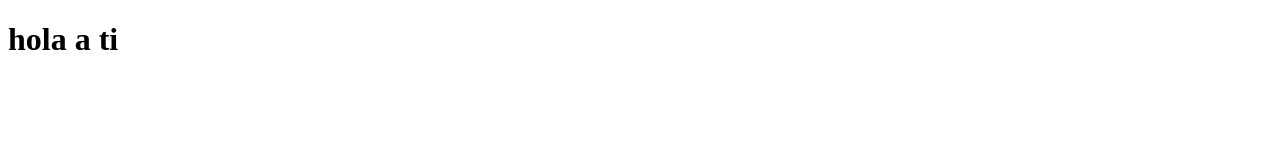
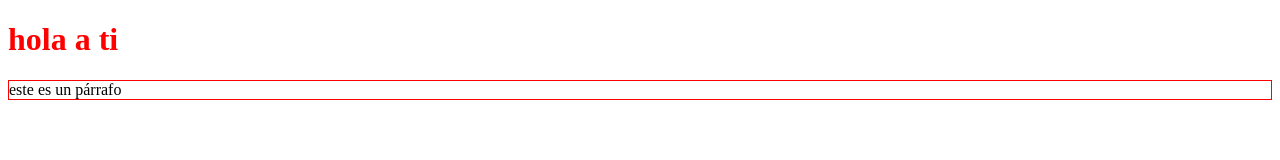
Before and after one commit to omartsc/mygitproj, a plain HTML site: page index.html in a window 1280 px wide. Drawn offline with Linux system fonts and the light colour scheme.

Commit message:
añadir estilos css y linkearla al index

```diff
--- /dev/null
+++ b/css/style.css
@@ -0,0 +1,7 @@
+h1 {
+	color: red;
+}
+
+p {
+	border: 1px solid red;
+}
--- a/index.html
+++ b/index.html
@@ -2,8 +2,10 @@
 <html>
 <head>
 	<title>hola</title>
+	<link rel="stylesheet" type="text/css" href="css/style.css">
 </head>
 <body>
 	<h1>hola a ti</h1>
+	<p>este es un párrafo</p>
 </body>
 </html>
```
